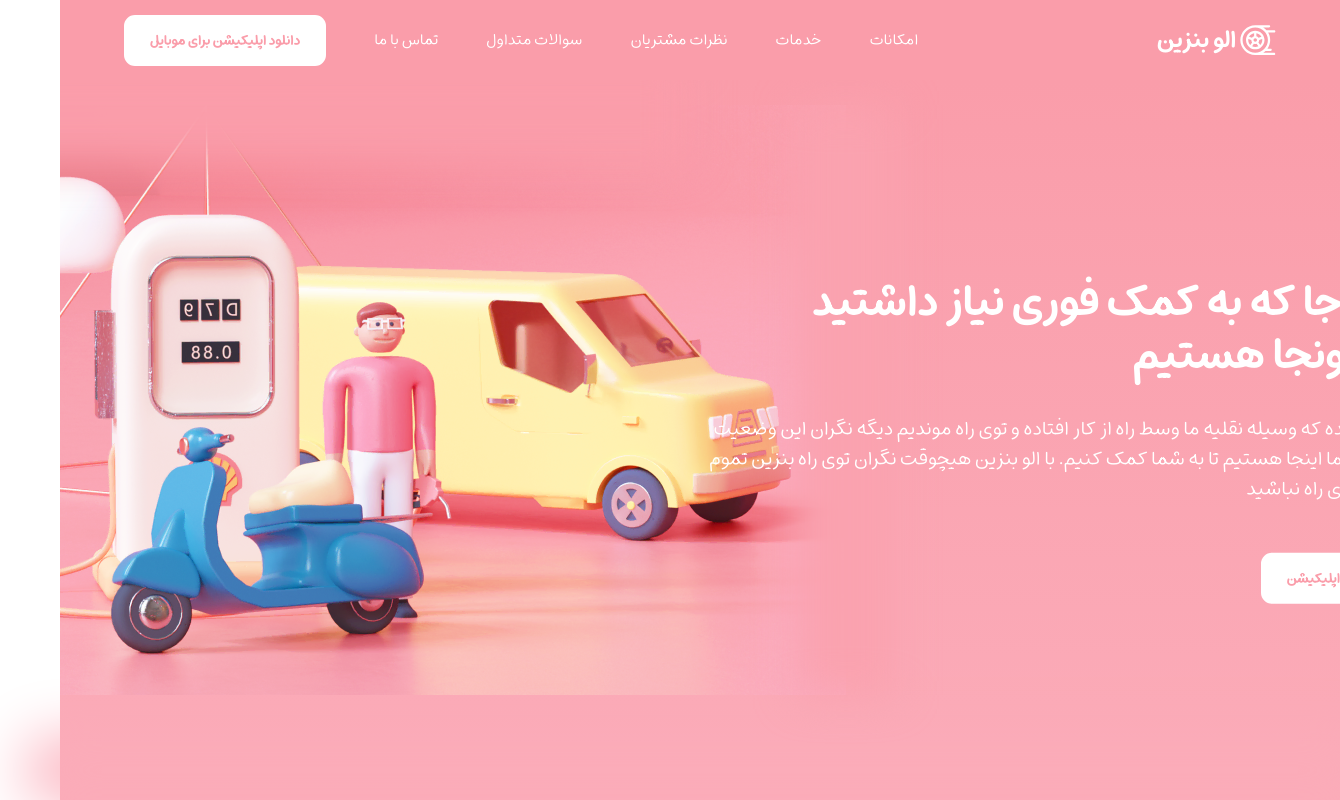
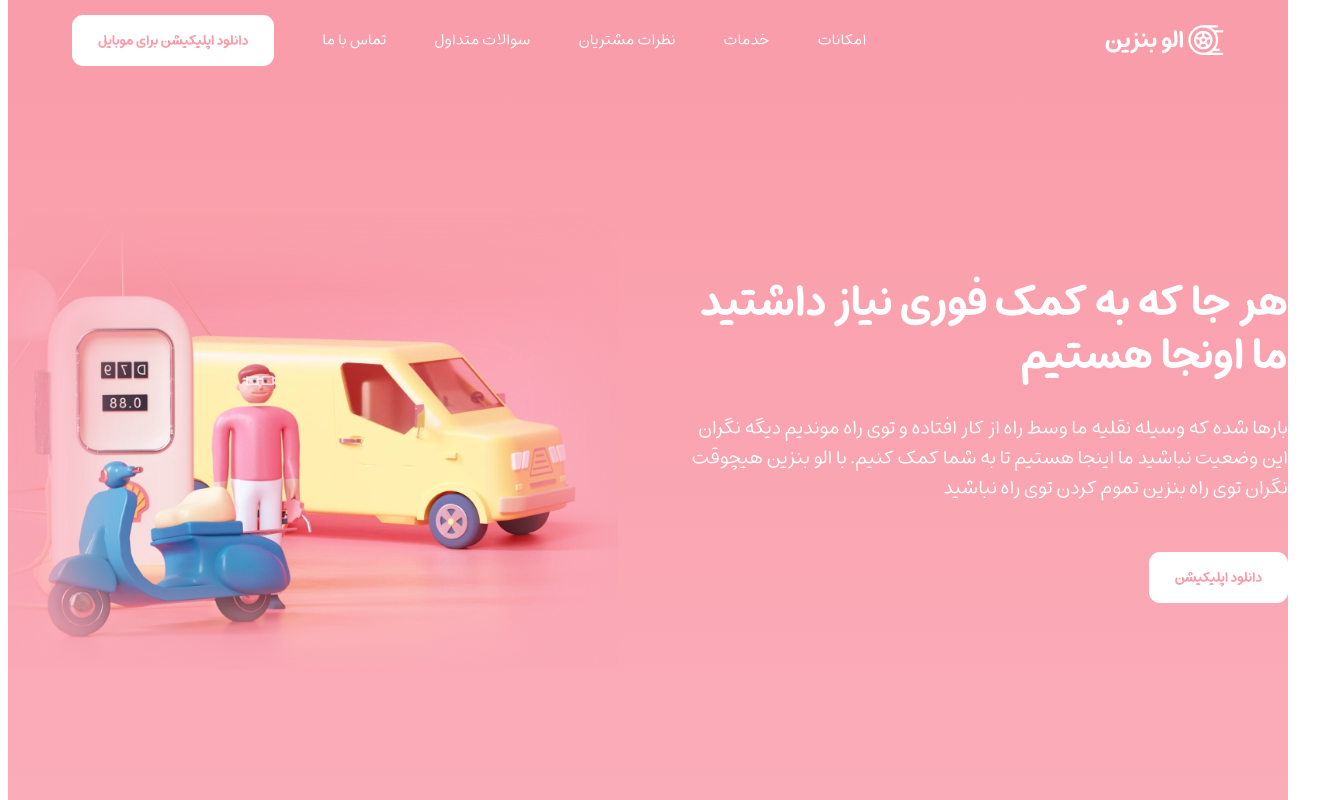
Before and after one commit to HessamCheraghi/landing-page-v1, a React (Create React App) app: page / in a window 1280 px wide. Shown: the top 800 px of the page, 1340 px wide, since content can reach past the window. Built offline with nearby package versions, Linux system fonts and the light colour scheme.

Commit message:
blured hero image correctly

```diff
--- a/src/components/Hero/Hero.jsx
+++ b/src/components/Hero/Hero.jsx
@@ -20,9 +20,7 @@ export default function Hero() {
           </p>
           <button className={styles.download}>دانلود اپلیکیشن</button>
         </div>
-      </div>
-      <div className={styles.imgBox}>
-        <div className={styles.blurImg}>
+        <div className={styles.imgBox}>
           <picture>
             <source srcSet={HeroWEBP} type="image/webp" />
             <img
--- a/src/components/Hero/Hero.module.scss
+++ b/src/components/Hero/Hero.module.scss
@@ -1,31 +1,28 @@
 @use "sass" as *;
 
 .background {
-  position: relative;
-  height: calc(100vh - $space-10);
+  display: flex;
+  align-items: center;
+
+  // whole viewport height minus navbar height
+  min-height: calc(100vh - $space-10);
   color: $color-hero;
   background-image: linear-gradient($color-primary, $color-primary-tint-1);
-
-  &::after {
-    content: "";
-    display: block;
-    box-shadow: 0 -3rem 6rem 3rem $color-primary-tint-1;
-  }
 }
 
 .container {
-  position: absolute;
+  display: grid;
+  grid-template-columns: repeat(2, 1fr);
   width: 140rem;
-  top: 50%;
-  left: 50%;
-  transform: translate(-50%, -50%);
-
-  // on top of image and blur effects
-  z-index: 2;
+  margin: 0 auto;
+  gap: 6rem;
 }
 
 .textBox {
-  width: 50%;
+  display: flex;
+  flex-direction: column;
+  align-items: flex-start;
+  justify-content: center;
 }
 
 .header {
@@ -59,47 +56,6 @@
   }
 }
 
-.imgBox {
-  display: flex;
-  justify-content: flex-end;
-  align-items: center;
-  height: 100%;
-  overflow: hidden;
-}
-
-.blurImg {
-  position: relative;
-  margin-bottom: $space-10;
-
-  &::before {
-    content: "";
-    display: block;
-    position: absolute;
-    background-color: $color-primary;
-    width: 100%;
-    height: $space-11;
-    transform: translate(-20%, -40%);
-    filter: blur(2rem);
-
-    // on top of image
-    z-index: 1;
-  }
-
-  &::after {
-    content: "";
-    display: block;
-    position: absolute;
-    background-color: $color-primary-tint-2;
-    width: $space-11;
-    height: 100%;
-    transform: translate(50%, -100%);
-    filter: blur(2rem);
-
-    // on top of image
-    z-index: 1;
-  }
-}
-
 .img {
   transform: scaleX(-1);
 }
```
Also changed, not shown: src/images/Hero.png, src/images/Hero.webp.
